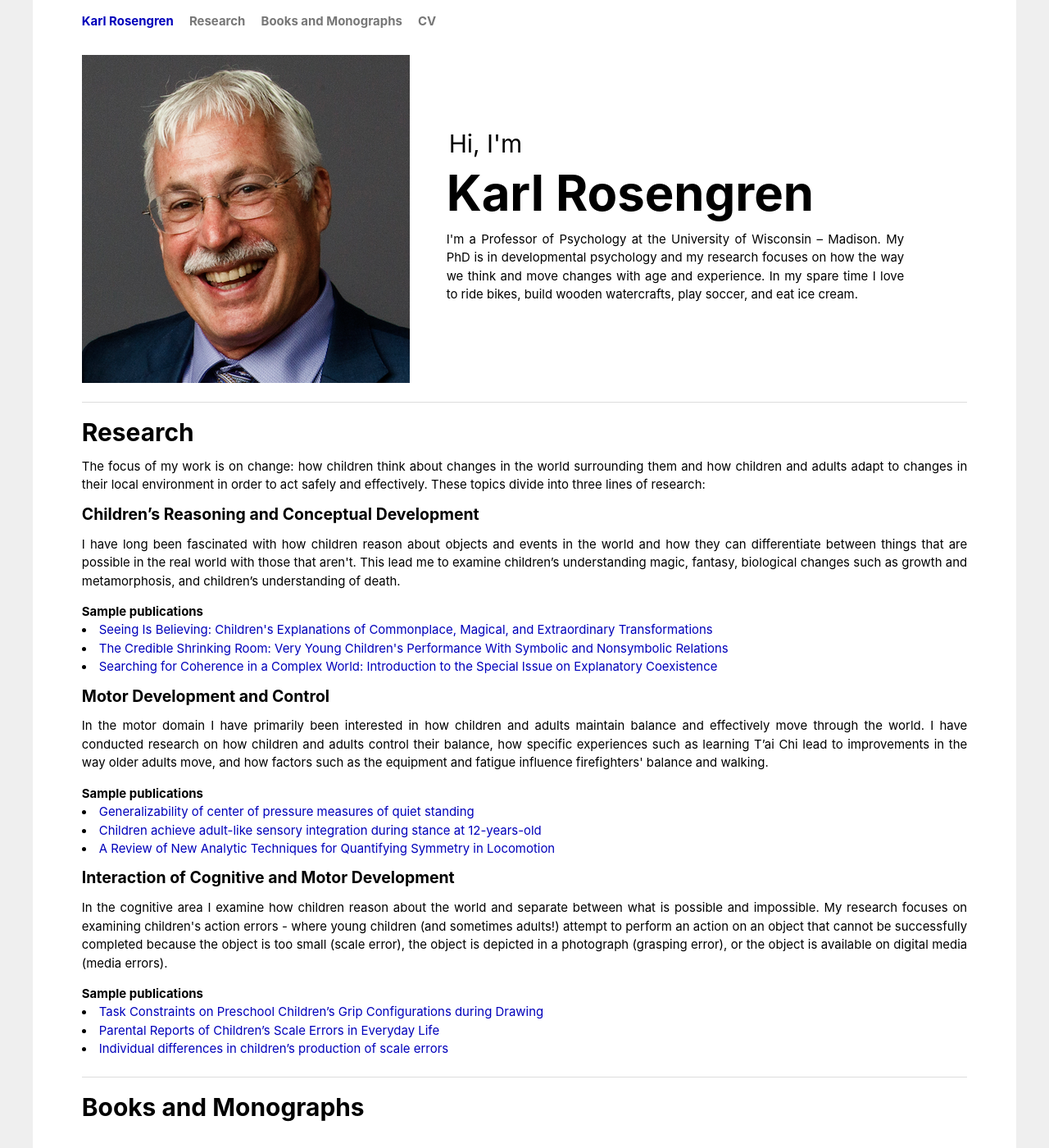
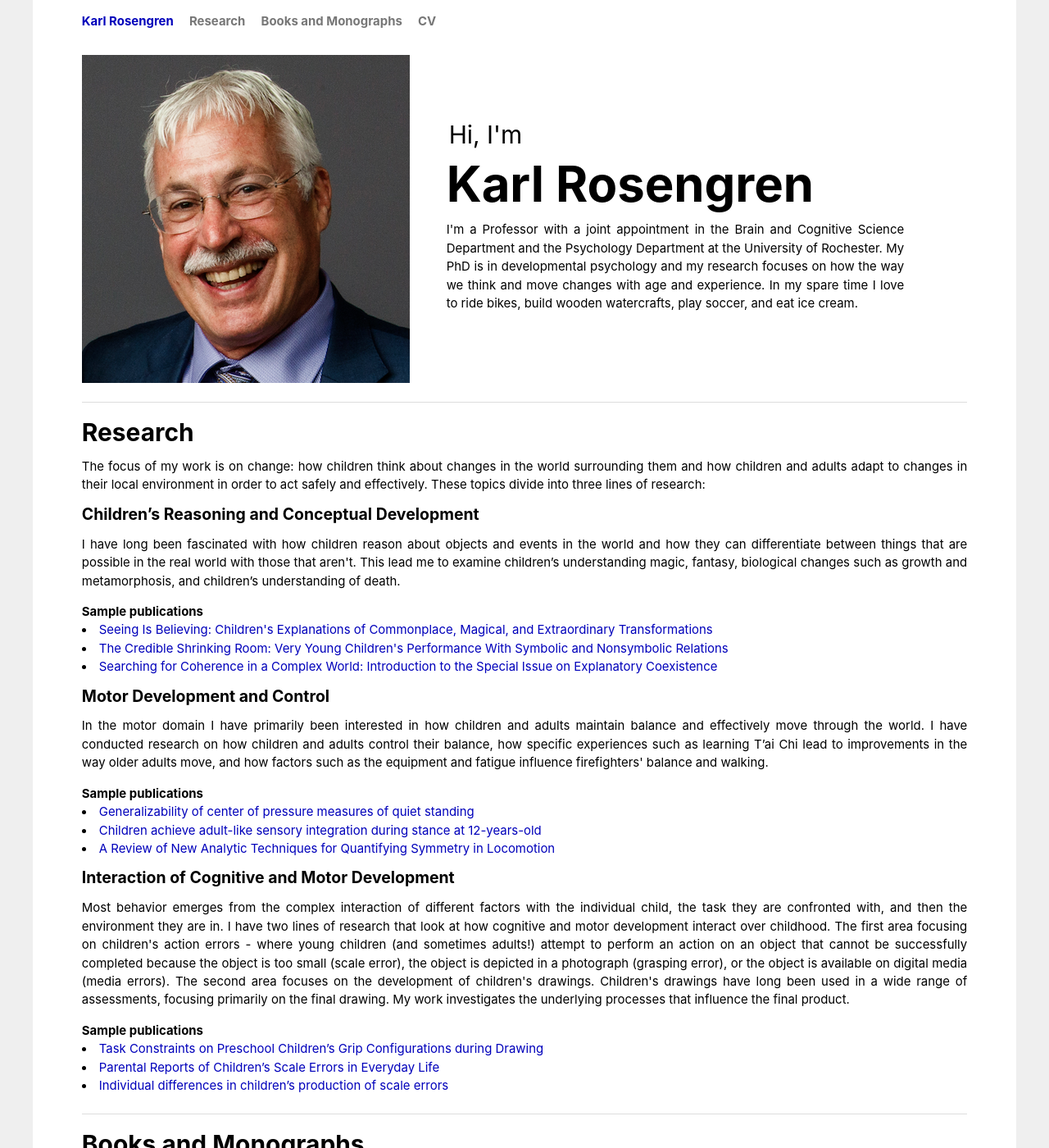
Before and after one commit to krosengren/krosengren.github.io, a Jekyll site: the page built from index.html, in a window 1280 px wide and 1400 px high. Shown: the whole window at 82% size. Built offline with Jekyll 4.4.1, drawn with Linux system fonts in a browser that asks for light colours; Markdown is read by kramdown in place of the engine named in the settings.

Commit message:
Update intro and cognitive + motor development sections

```diff
--- a/index.html
+++ b/index.html
@@ -10,8 +10,8 @@ title: Karl Rosengren
       <p class="name-intro">Hi, I'm</p>
       <h1 class="name">Karl Rosengren</h1>
     </div>
-    <p>I'm a Professor of Psychology at the University of Wisconsin –
-  Madison. My PhD is in developmental psychology and my research focuses on how the way we think and move changes with age and experience.
+    <p>I'm a Professor with a joint appointment in the Brain and Cognitive Science Department and the Psychology Department at the University of Rochester.
+  My PhD is in developmental psychology and my research focuses on how the way we think and move changes with age and experience.
   In my spare time I love to ride bikes, build wooden watercrafts, play soccer, and eat ice cream.</p>
   </div>
 </section>
@@ -46,7 +46,7 @@ title: Karl Rosengren
   </ul>
   <h3 class="subsection-header">Interaction of Cognitive and Motor Development</h3>
   <p>
-    In the cognitive area I examine how children reason about the world and separate between what is possible and impossible. My research focuses on examining children's action errors - where young children (and sometimes adults!) attempt to perform an action on an object that cannot be successfully completed because the object is too small (scale error), the object is depicted in a photograph (grasping error), or the object is available on digital media (media errors).
+    Most behavior emerges from the complex interaction of different factors with the individual child, the task they are confronted with, and then the environment they are in.  I have two lines of research that look at how cognitive and motor development interact over childhood.  The first area focusing on children's action errors - where young children (and sometimes adults!) attempt to perform an action on an object that cannot be successfully completed because the object is too small (scale error), the object is depicted in a photograph (grasping error), or the object is available on digital media (media errors). The second area focuses on the development of children's drawings.  Children's drawings have long been used in a wide range of assessments, focusing primarily on the final drawing.  My work investigates the underlying processes that influence the final product.
   </p>
   <h4>Sample publications</h4>
   <ul class="list">
```
